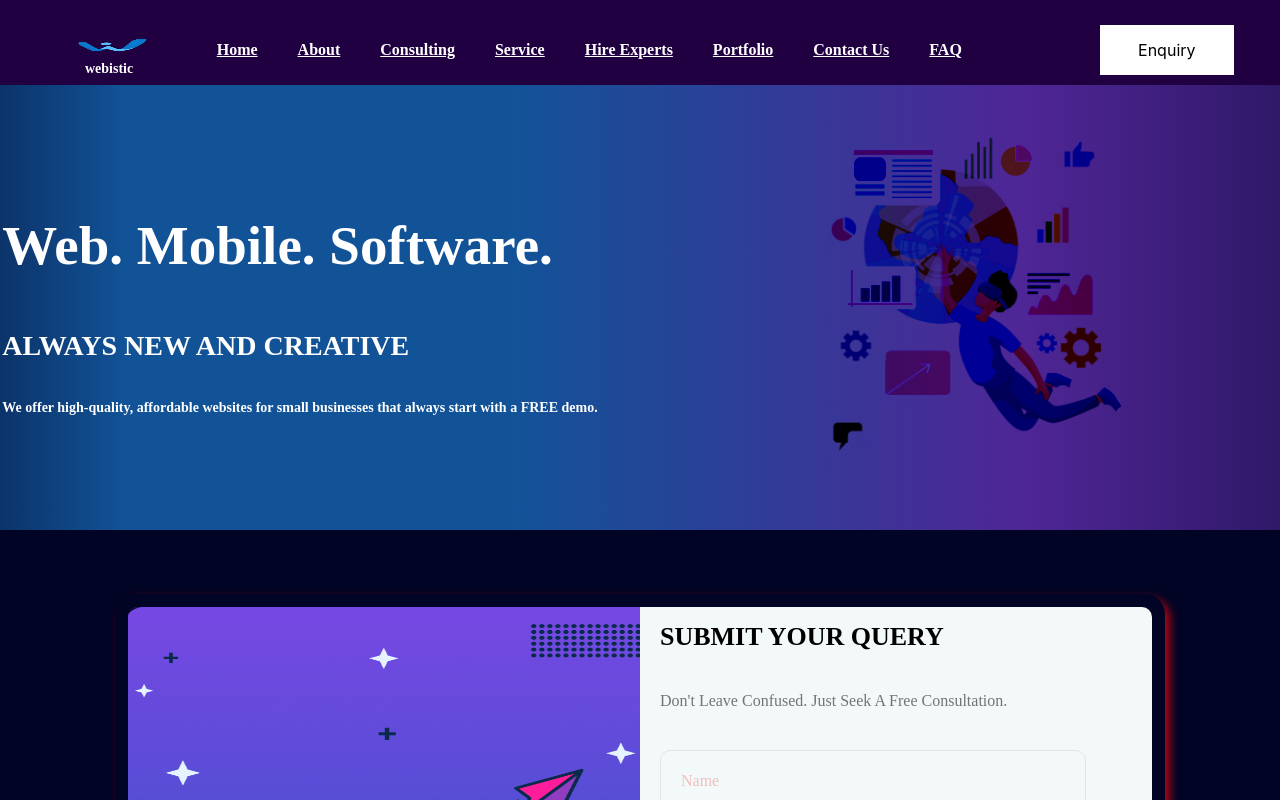
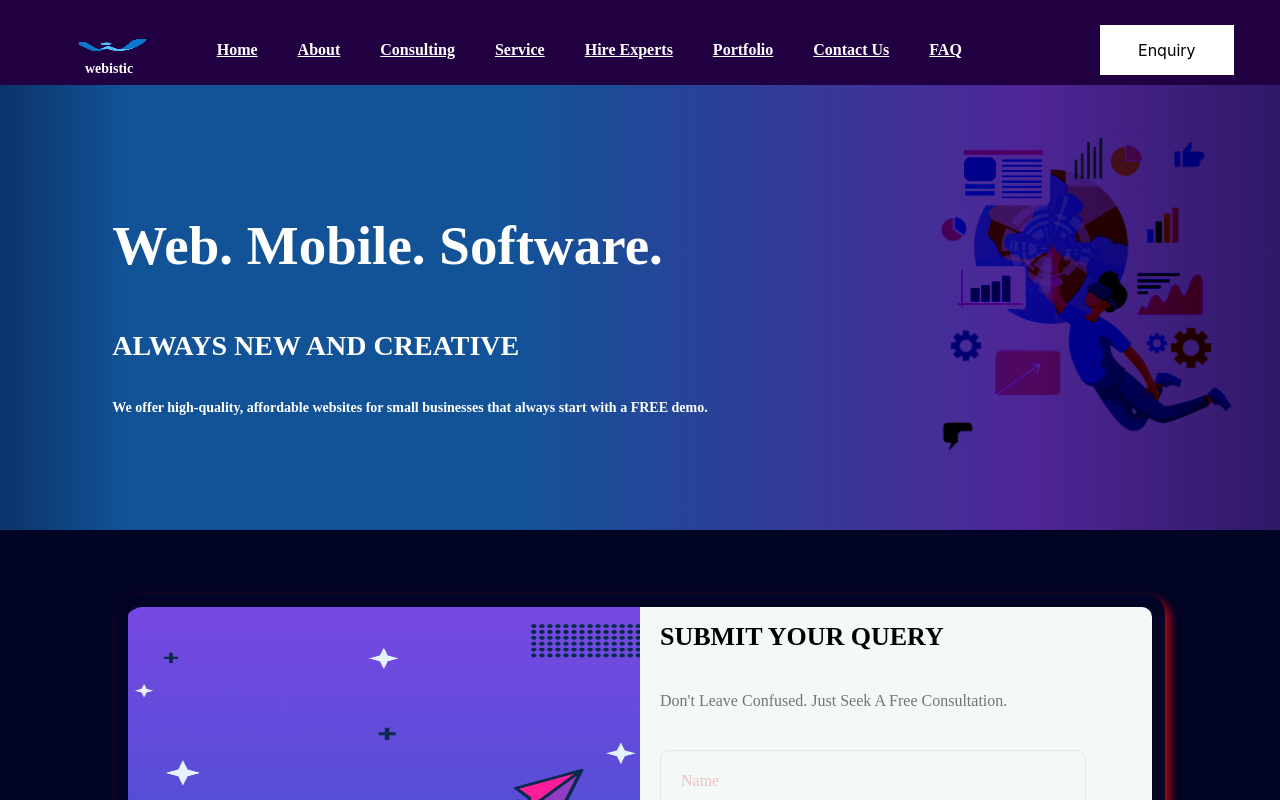
Before and after one commit to Arman-ali1/MERN-PROJECT, a React (Create React App) app in the folder Webistic/frontend/: page / in a window 1280 px wide. Shown: the top 800 px of the page. Built offline with nearby package versions, Linux system fonts and the light colour scheme.

Commit message:
upadated commit

```diff
--- a/Webistic/frontend/src/Home/Home.css
+++ b/Webistic/frontend/src/Home/Home.css
@@ -32,8 +32,8 @@
     width: 300px;
     mix-blend-mode:color-burn;
     filter: brightness(100px);
-    /* padding: 30px; */
-    /* margin-right: -100px; */
+    /* padding: -300px; */
+    margin-right: -100px;
 }
 .arr{
     padding-left: 200px;
```
